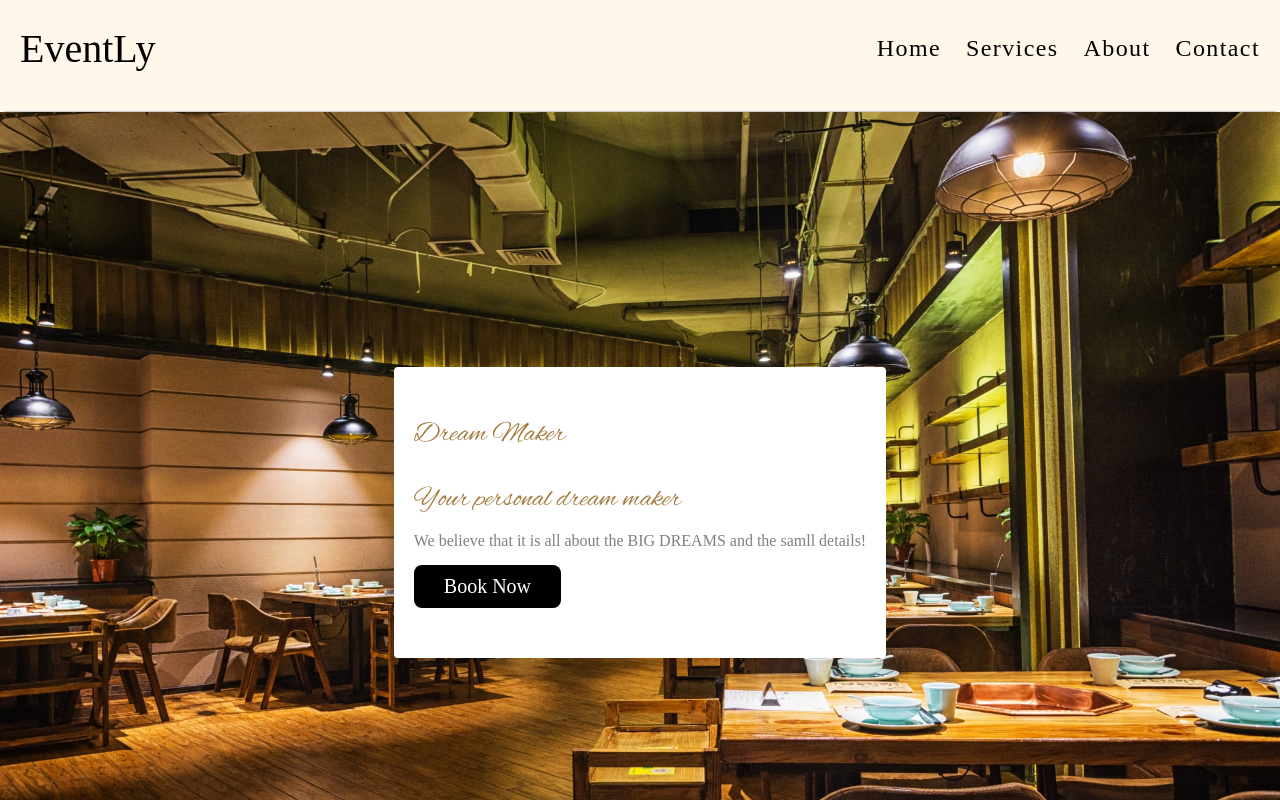
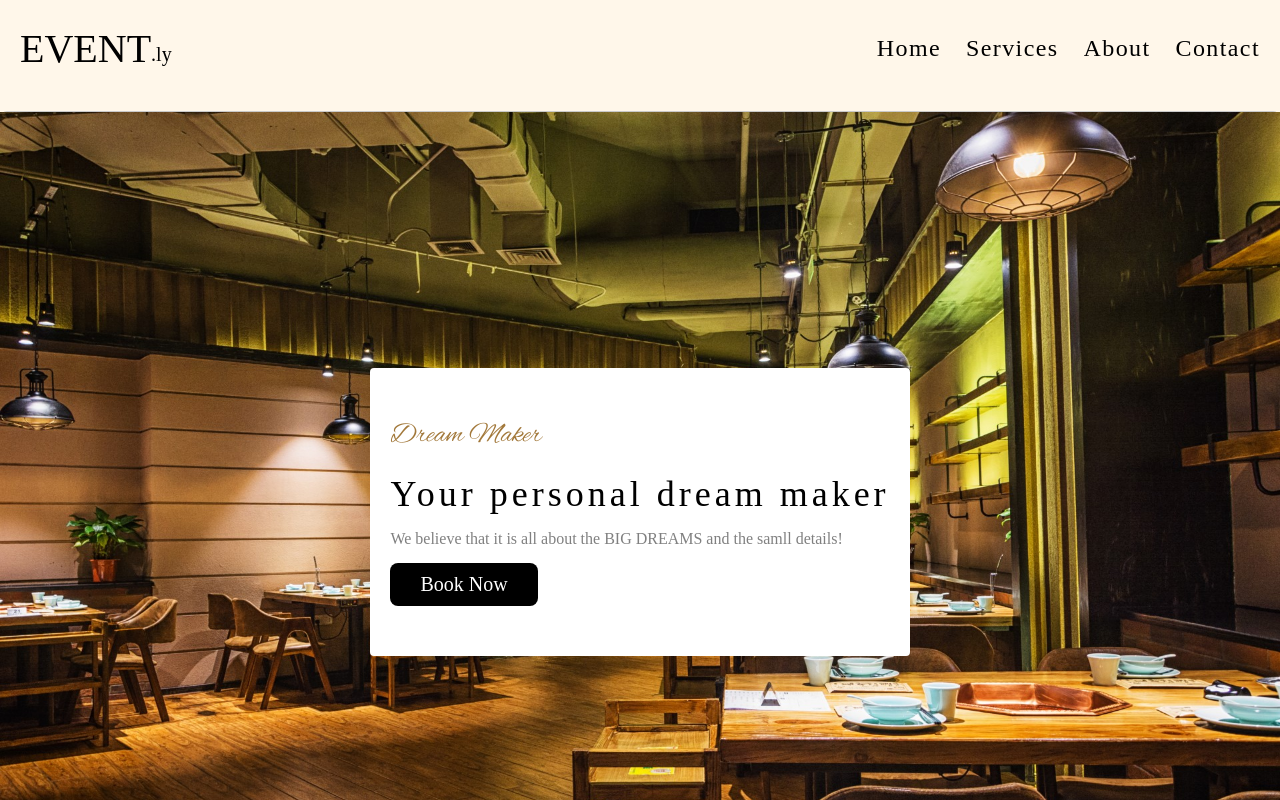
Before and after one commit to Priyanshi02612/Event-management, a React (Vite) app in the folder Frontend/: page / in a window 1280 px wide. Shown: the top 800 px of the page. Built offline with nearby package versions, Linux system fonts and the light colour scheme.

Commit message:
Minor changes

```diff
--- a/Frontend/src/App.css
+++ b/Frontend/src/App.css
@@ -168,7 +168,7 @@ nav svg {
 .hero .item {
   display: flex;
   flex-direction: column;
-  gap: 30px;
+  gap: 20px;
   background: #fff;
   position: relative;
   padding: 50px 20px;
--- a/Frontend/src/components/HeroSection.jsx
+++ b/Frontend/src/components/HeroSection.jsx
@@ -10,7 +10,7 @@ const HeroSection = () => {
         <h3>Dream Maker</h3>
 
         <div>
-          <h3>Your personal dream maker</h3>
+          <h1>Your personal dream maker</h1>
 
           <p>
             We believe that it is all about the BIG DREAMS and the samll
--- a/Frontend/src/components/Navbar.jsx
+++ b/Frontend/src/components/Navbar.jsx
@@ -6,7 +6,9 @@ const Navbar = () => {
   const [showMenu, setShowMenu] = useState(false);
   return (
     <nav>
-      <div className='logo'>EventLy</div>
+      <div className='logo'>
+        EVENT<span style={{ marginTop: '12px' }}>.ly</span>
+      </div>
 
       <div className={showMenu ? 'navLinks showmenu' : 'navLinks'}>
         <div className='links'>
```
